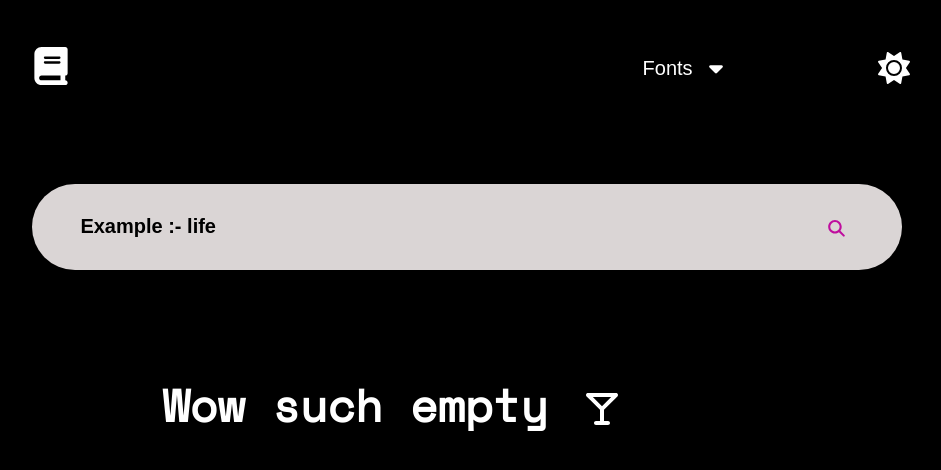
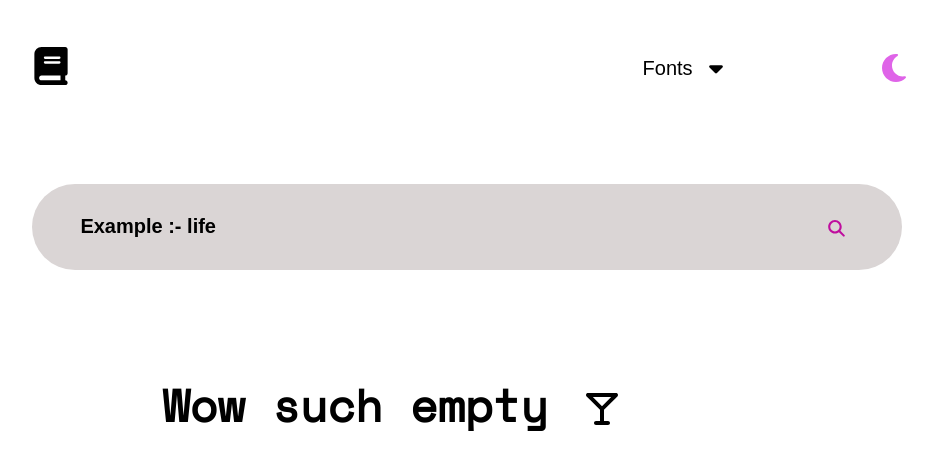
Before and after one commit to SohamMafidar/Dictionary-Web-App, a React (Create React App) app: page / in a window 1280 px wide. Shown: the top 470 px of the page, without its empty margins (173-1114 px from the left). Built offline with nearby package versions, Linux system fonts and the light colour scheme; the HTML template or start-up script is replaced by a standard one.

Commit message:
Updated App.js

```diff
--- a/src/App.js
+++ b/src/App.js
@@ -7,7 +7,7 @@ import fonts from "./Utils/fonts";
 
 function App() {
     const [data, setData] = React.useState([]);
-    const [theme, setTheme] = React.useState(themes.black);
+    const [theme, setTheme] = React.useState(themes.white);
     const [font, setFont] = React.useState(fonts[0].value);
     const handleThemeChange = () => {
         setTheme(theme === themes.white ? themes.black : themes.white);
```
